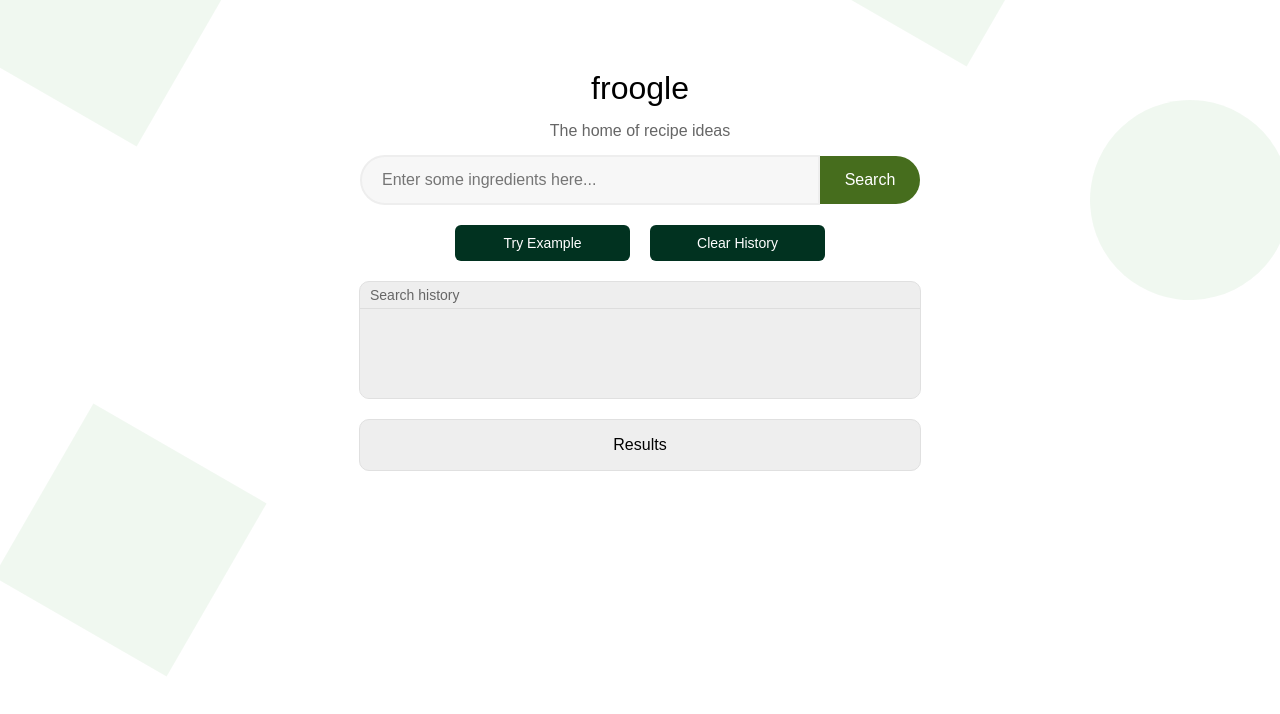
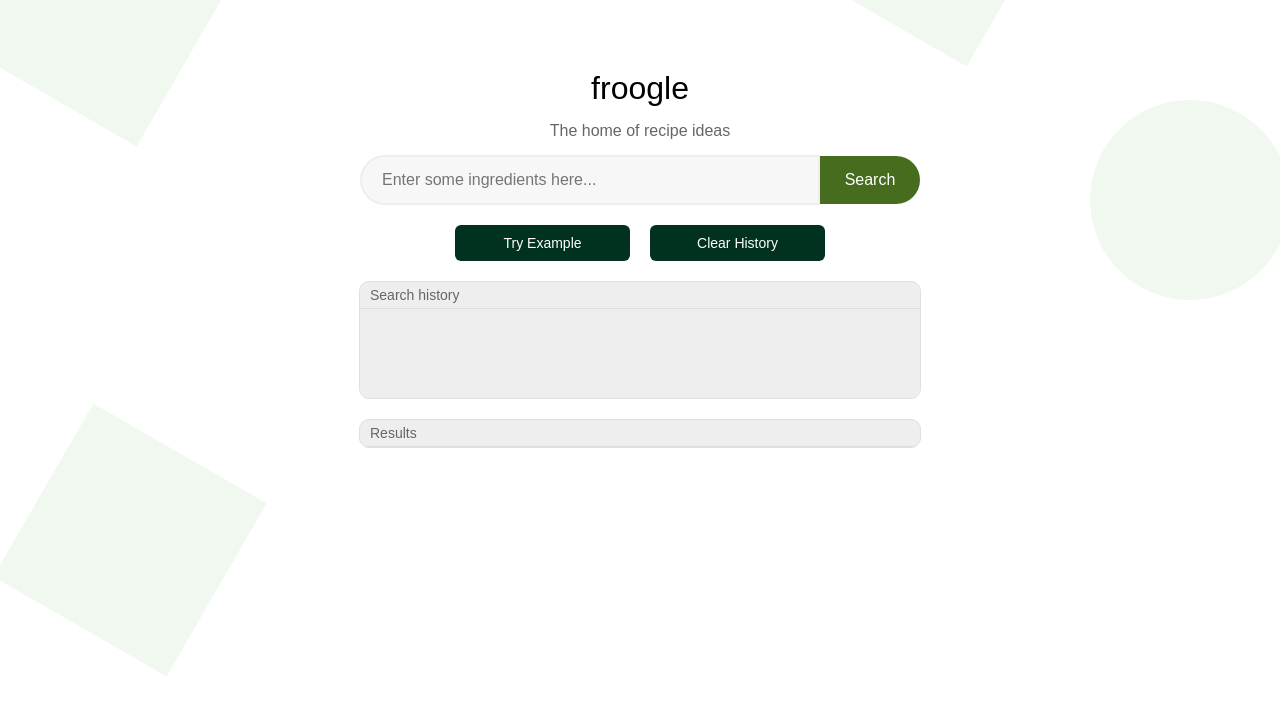
Before and after one commit to mhmh4/froogle, a React (Create React App) app: page / in a window 1280 px wide. Shown: the top 714 px of the page. Built offline with nearby package versions, Linux system fonts and the light colour scheme.

Commit message:
Update App.css

```diff
--- a/src/App.css
+++ b/src/App.css
@@ -31,7 +31,7 @@ h1, h2, h3, h4, h5, h6 {
 }
 
 .search:hover {
-  border-color: #ddd !important;
+  border-color: #e4e4e4 !important;
 }
 
 .search-btn:hover,
@@ -133,7 +133,19 @@ input {
   /* text-align: center; */
 }
 
+.results > p {
+  padding: 5px 0;
+  margin: 0;
+  border-bottom: 1px solid #ddd;
+  font-size: 14px;
+  text-align: left;
+  padding-left: 10px;
+  color: #666;
+  user-select: none;
+}
+
 .recipe {
+  display: flex;
   background-color: #fff;
   margin: 10px auto;
   padding: 15px 0;
@@ -146,3 +158,7 @@ input {
 .recipe:hover {
   background-color: #f3f3f3;
 }
+
+.rid {
+  padding: 0 10px;
+}
```
